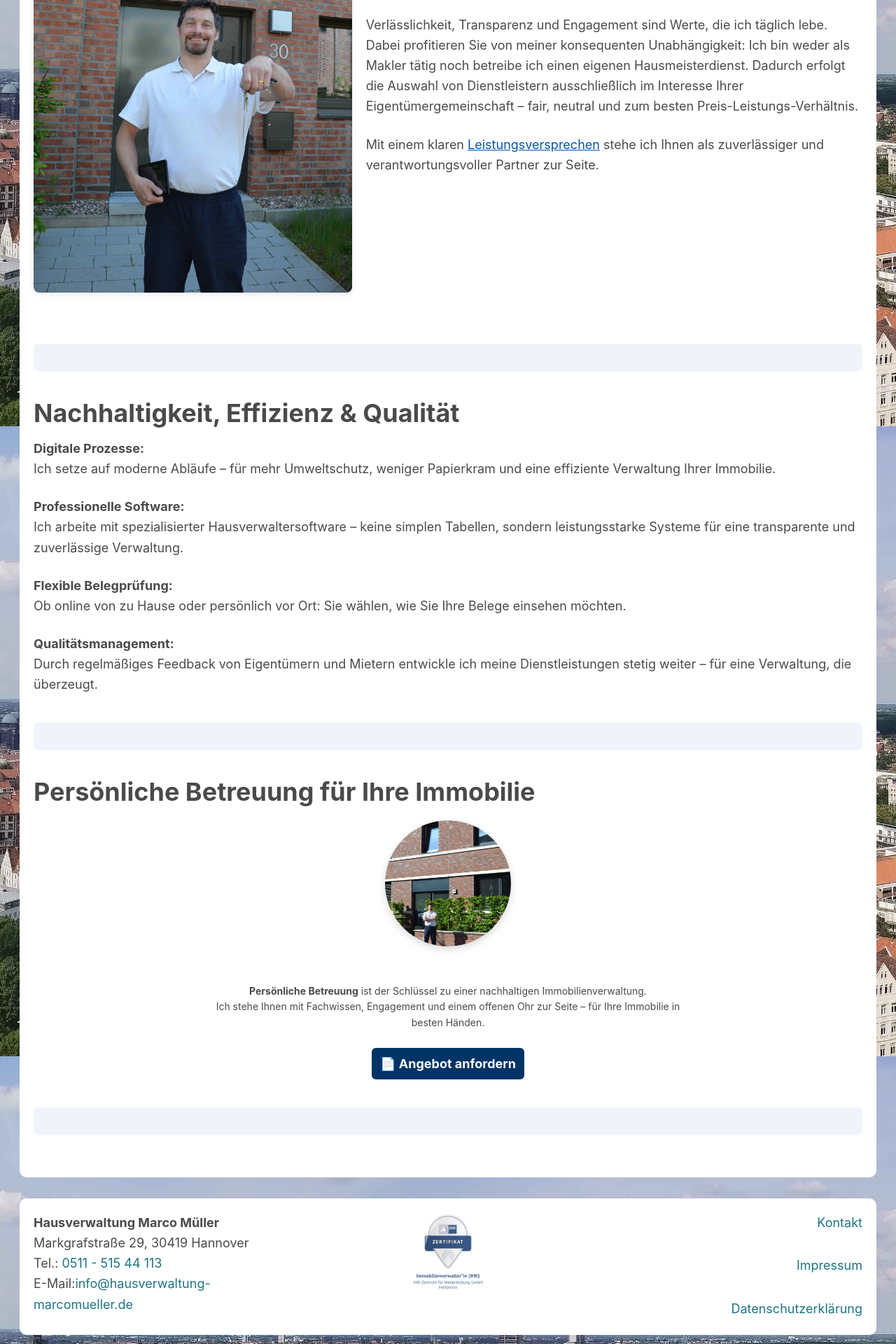
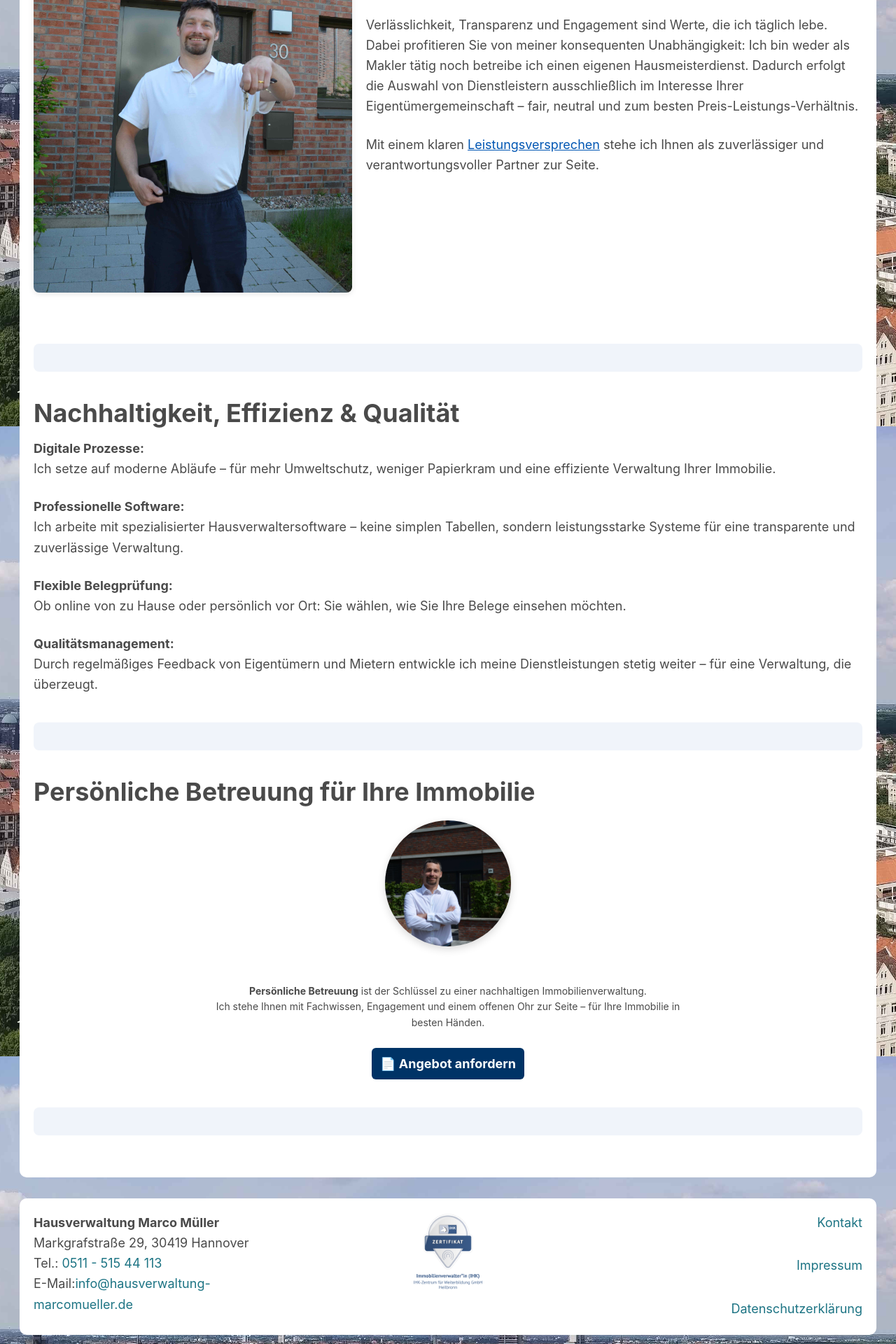
Before and after one commit to marek22k/hausverwaltung, a Jekyll site: the page built from index.md, in a window 1280 px wide. Shown: the part 3891-5811 px from the top of the page at 70% size. Built offline with Jekyll 4.4.1, drawn with Linux system fonts in a browser that asks for light colours.

Commit message:
Update index.md

```diff
--- a/index.md
+++ b/index.md
@@ -333,7 +333,7 @@ Durch regelmäßiges Feedback von Eigentümern und Mietern entwickle ich meine D
 ## Persönliche Betreuung für Ihre Immobilie
 
 <div style="text-align: center; margin-top: 2rem;">
-  <img src="/assets/img/dsc_0038_optimiert.jpg" alt="Marco Müller bei Objektbegehung" style="width: 180px; height: 180px; border-radius: 50%; object-fit: cover; box-shadow: 0 4px 12px rgba(0,0,0,0.15);">
+  <img src="/assets/img/DSC_0063_web_opt.jpg" alt="Marco Müller bei Objektbegehung" style="width: 180px; height: 180px; border-radius: 50%; object-fit: cover; box-shadow: 0 4px 12px rgba(0,0,0,0.15);">
 </div>
 
 <div style="margin-top: 2rem; text-align: center; max-width: 700px; margin-left: auto; margin-right: auto; font-size: 1.4rem; line-height: 1.6;">
```
